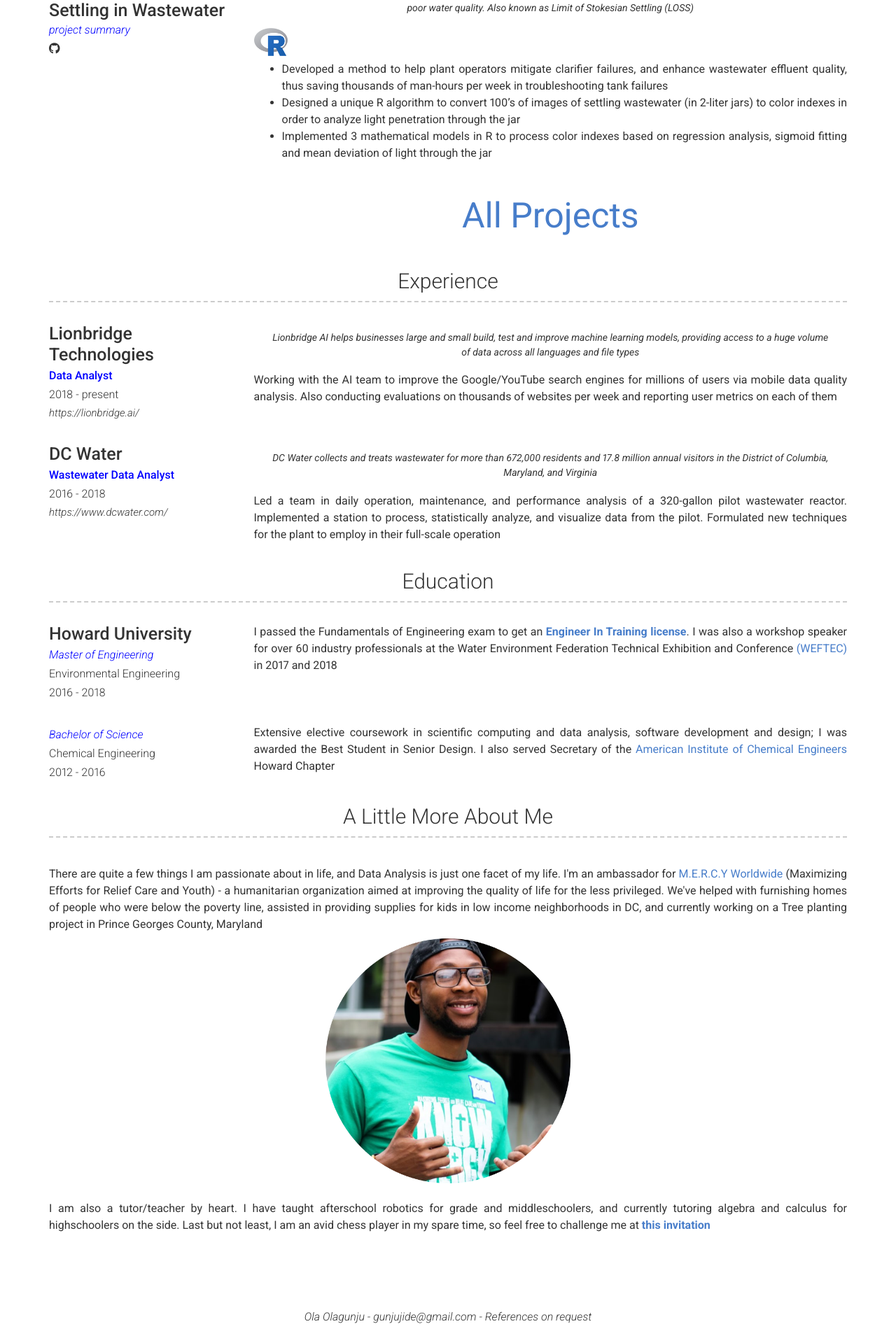
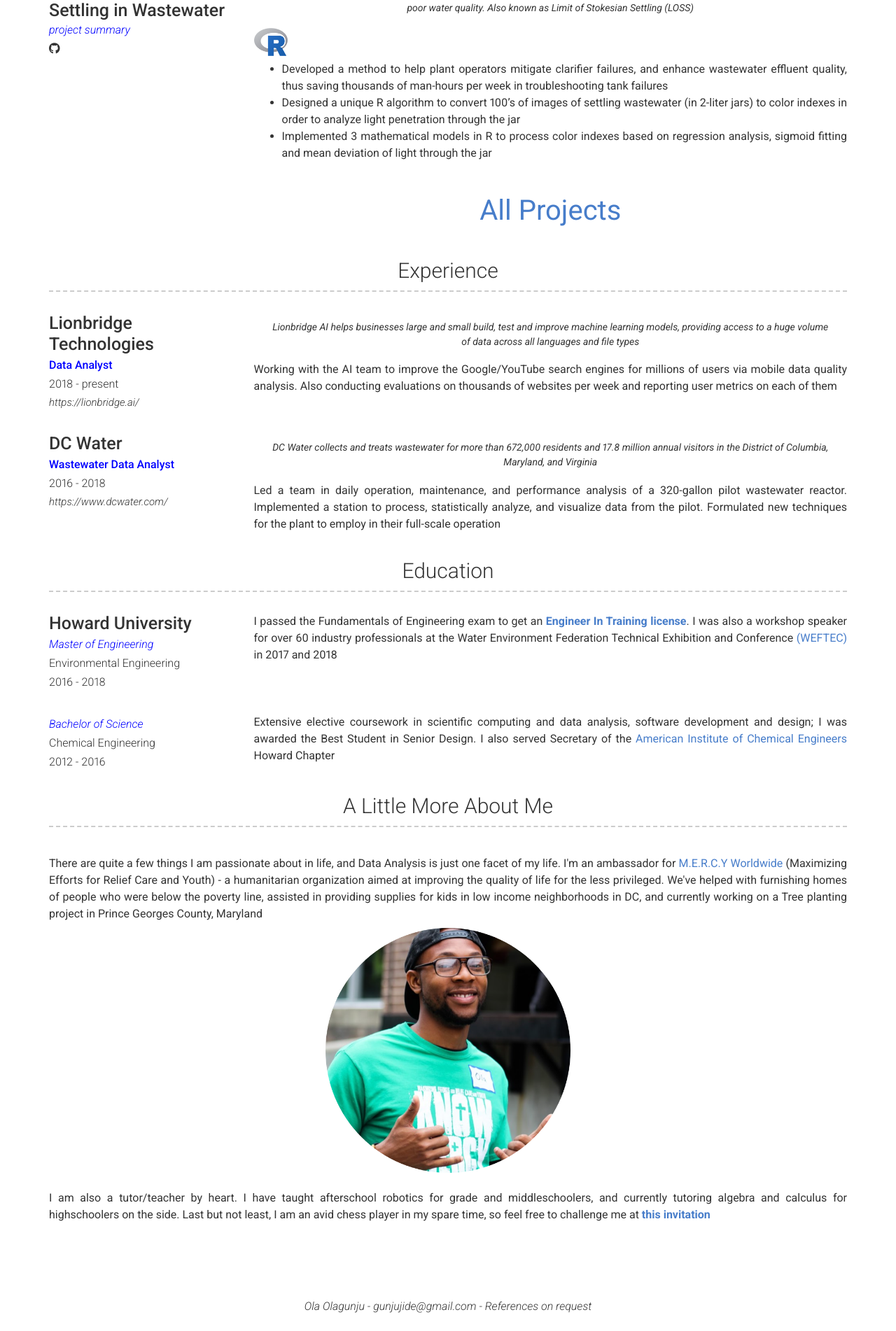
Before and after one commit to OlaOlagunju/cloudgeek.com.ng, a Jekyll site: the page built from index.md, in a window 1280 px wide. Shown: the part 1626-3528 px from the top of the page at 70% size. Built offline with Jekyll 4.4.1, drawn with Linux system fonts in a browser that asks for light colours; nearby versions of some CDN libraries.

Commit message:
Update _config.yml

```diff
--- a/_config.yml
+++ b/_config.yml
@@ -153,7 +153,7 @@
         #quote: >
 
         description: | # this will include new lines to allow paragraphs
-          <p style="text-align:center;font-size:50px;"> <a href="https://olaolagunju.github.io/portfolio/">All Projects</a></p>
+          <p style="text-align:center;font-size:40px;"> <a href="https://olaolagunju.github.io/portfolio/">All Projects</a></p>
   - title: Experience
     layout: list
     content:
```
